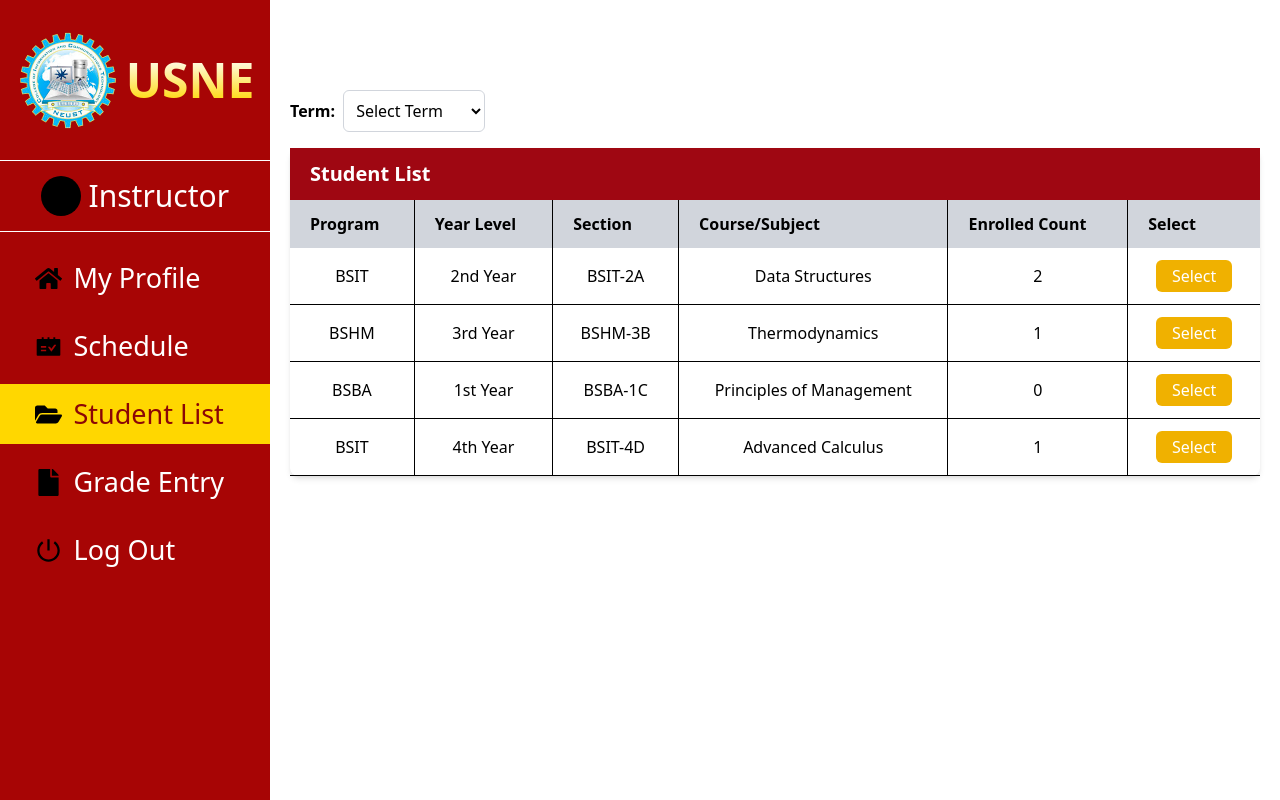
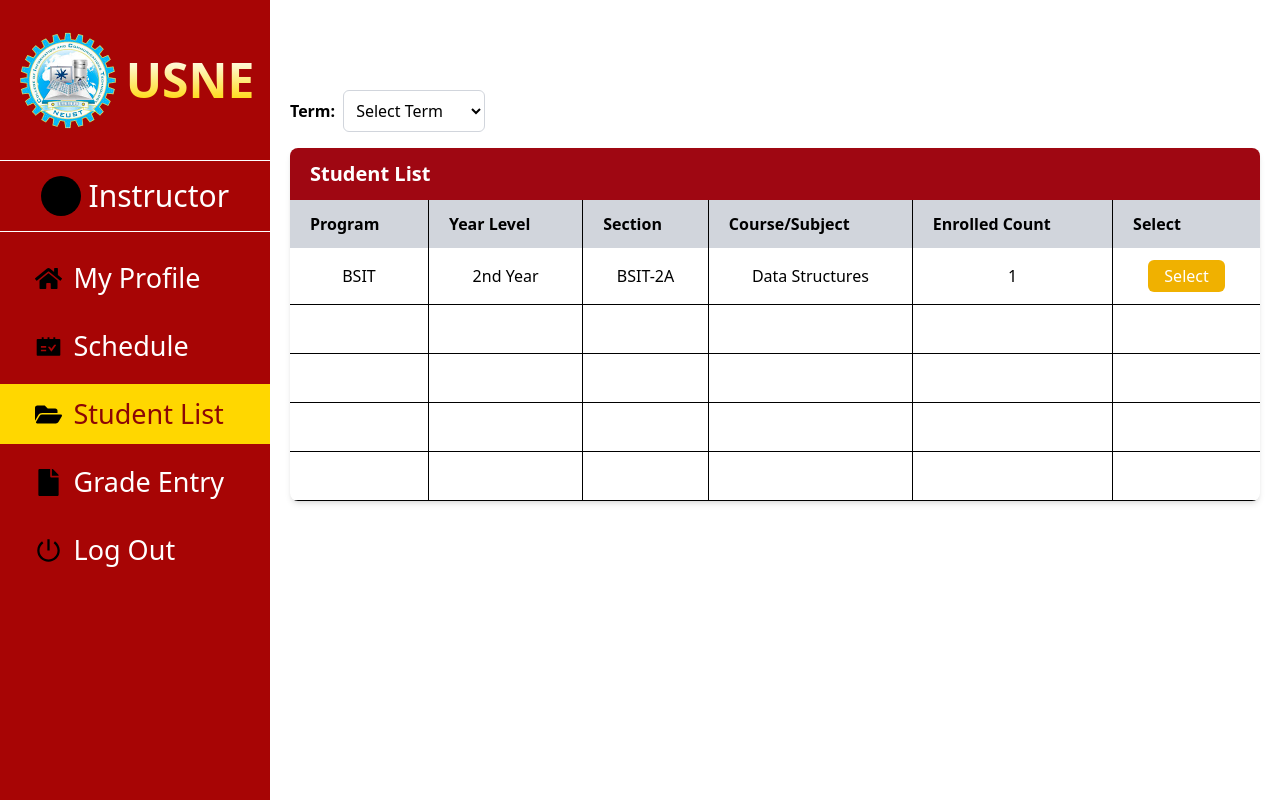
Before and after one commit to Mrcoder1915/enrollment-system, a Next.js app: page /Dashboard in a window 1280 px wide. Both pictures are taken after a click on the item "Student List". Built offline with nearby package versions, Linux system fonts and the light colour scheme.

Commit message:
Second Commit

```diff
--- a/app/components/ui/StudentList.js
+++ b/app/components/ui/StudentList.js
@@ -8,13 +8,10 @@ const StudentList = () => {
 
   const students = [
     { id: 1, program: "BSIT", yearLevel: "2nd Year", section: "BSIT-2A", course: "Data Structures", enrolled: true },
-    { id: 2, program: "BSHM", yearLevel: "3rd Year", section: "BSHM-3B", course: "Thermodynamics", enrolled: true },
-    { id: 3, program: "BSBA", yearLevel: "1st Year", section: "BSBA-1C", course: "Principles of Management", enrolled: false },
-    { id: 4, program: "BSIT", yearLevel: "4th Year", section: "BSIT-4D", course: "Advanced Calculus", enrolled: true },
-    { id: 5, program: "BSIT", yearLevel: "2nd Year", section: "BSIT-2A", course: "Data Structures", enrolled: true },
+
   ];
 
-  // Group and count enrolled students per course
+
   const courseEnrollment = students.reduce((acc, student) => {
     if (!acc[student.course]) {
       acc[student.course] = { ...student, count: 0 };
@@ -33,19 +30,21 @@ const StudentList = () => {
         show === 3 ? "translate-x-0 visible" : "translate-x-[-200%] invisible"
       }`}
     >
+
       <div className="p-5">
-        {/* Term selection dropdown */}
+
         <div className="mb-4 text-left">
           <label htmlFor="term" className="font-bold mr-2">Term:</label>
-          <select id="term" className="border border-gray-300 p-2 rounded-md" disabled>
+          <select id="term" className="border border-gray-300 p-2 rounded-md">
             <option value="">Select Term</option>
             <option value="1st">1st Semester</option>
             <option value="2nd">2nd Semester</option>
           </select>
         </div>
 
-        {/* Table for student list */}
-        <div className="max-w-10xl mx-auto bg-white shadow-md rounded-lg">
+
+        <div className="max-w-10xl mx-auto bg-white shadow-md rounded-lg overflow-hidden">
+          <div className="overflow-y-auto hide-scrollbar max-h-[375px]">
             <table className="w-full table-auto border-collapse">
               <thead>
                 <tr className="bg-red-800 text-white">
@@ -77,8 +76,20 @@ const StudentList = () => {
                     </td>
                   </tr>
                 ))}
+
+                {Array.from({ length: Math.max(0, 5 - courseList.length) }).map((_, index) => (
+                  <tr key={`empty-${index}`} className="border-b">
+                    <td className="px-5 py-3 text-center border-r">&nbsp;</td>
+                    <td className="px-5 py-3 text-center border-r">&nbsp;</td>
+                    <td className="px-5 py-3 text-center border-r">&nbsp;</td>
+                    <td className="px-5 py-3 text-center border-r">&nbsp;</td>
+                    <td className="px-5 py-3 text-center border-r">&nbsp;</td>
+                    <td className="px-5 py-3 text-center">&nbsp;</td>
+                  </tr>
+                ))}
               </tbody>
             </table>
+          </div>
         </div>
       </div>
     </div>
--- a/app/globals.css
+++ b/app/globals.css
@@ -128,4 +128,14 @@
         grid-area: sidebar;
     }
 
+.hide-scrollbar::-webkit-scrollbar {
+    display: none;
+  }
+
+  .hide-scrollbar {
+    -ms-overflow-style: none;
+    scrollbar-width: none;
+  }
+
+
 }
```
Lines whose indentation alone changed are shown as unchanged.
